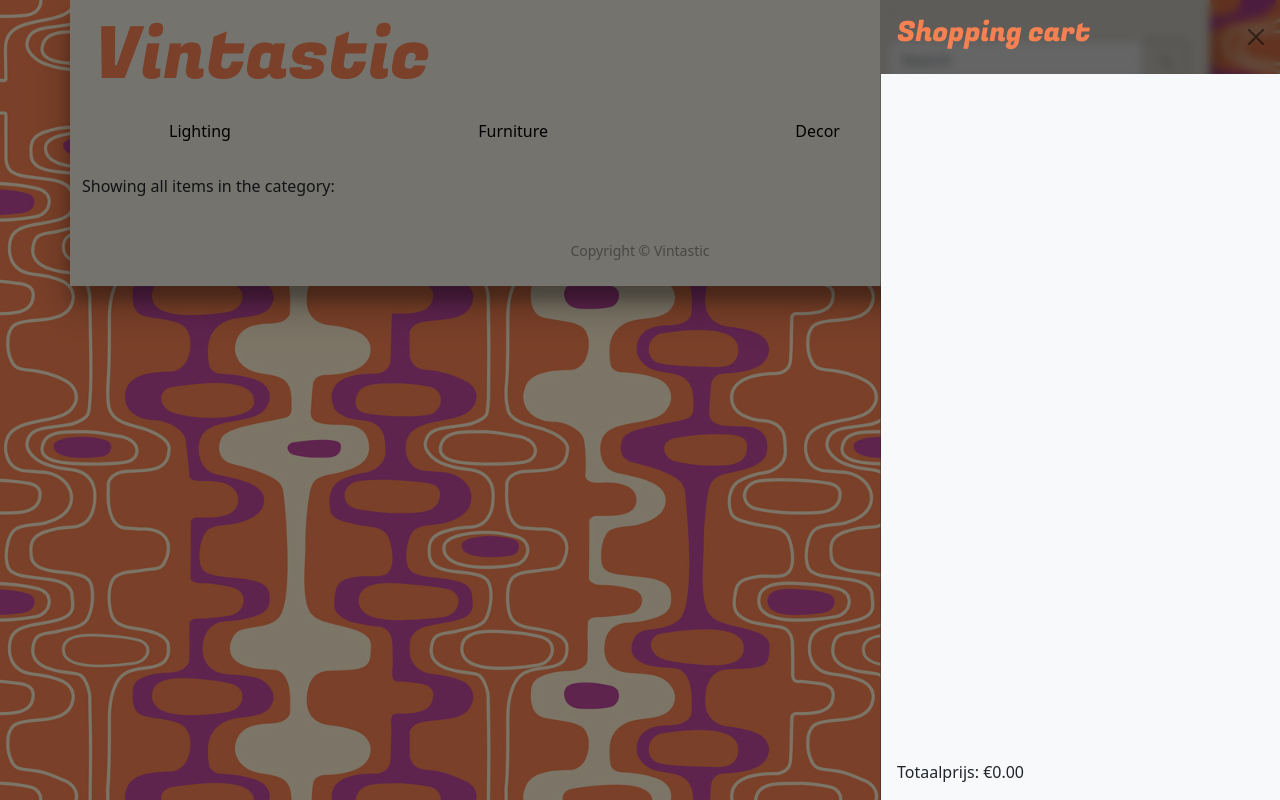
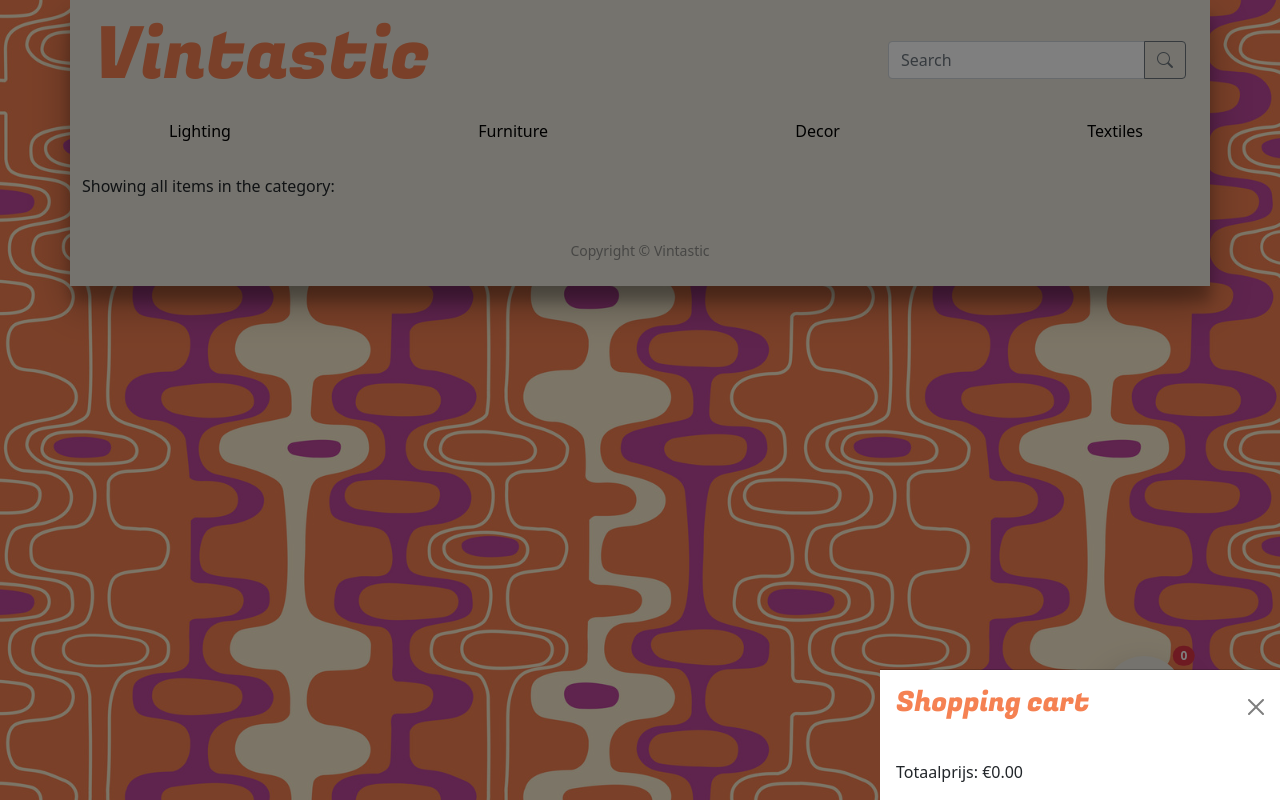
Before and after one commit to ArtificiallySmart/Webshop_OOP, a PHP site: page /category.html in a window 1280 px wide, after a click that opens the changed part. Run offline with PHP 8.4, Linux system fonts and the light colour scheme; some libraries are stand-ins or nearby versions.

Commit message:
styled the cart

```diff
--- a/assets/css/offcanvasCart.css
+++ b/assets/css/offcanvasCart.css
@@ -1,4 +1,6 @@
-.cart-list {
-  background-color: rgba(0, 0, 0, 0.2); /* Black w/opacity/see-through */
-  backdrop-filter: blur(5px);
+.offcanvas-bottom {
+  top: auto;
+  left: auto;
+  width: 400px;
+  height: auto;
 }
--- a/assets/js/components/offcanvasCart.js
+++ b/assets/js/components/offcanvasCart.js
@@ -1,12 +1,13 @@
 Vue.component("hidden-cart-list", {
 props: ["items", "totalprice"],
 template: `
-<div class="offcanvas offcanvas-end cart-list" tabindex="-1" id="offcanvasRight" aria-labelledby="offcanvasRightLabel">
+<div class="offcanvas offcanvas-bottom cart-list" tabindex="-1" id="offcanvasRight"
+    aria-labelledby="offcanvasRightLabel">
     <div class="offcanvas-header">
         <h3 id="offcanvasRightLabel" class="lobsterFont">Shopping cart</h3>
         <button type="button" class="btn-close text-reset" data-bs-dismiss="offcanvas" aria-label="Close"></button>
     </div>
-    <div class="offcanvas-body d-flex flex-column justify-content-between bg-light">
+    <div class="offcanvas-body d-flex flex-column justify-content-between bg-none">
         <ul class="list-group" style="overflow: auto;">
             <li v-for="item in items" :key="item.ID" class="list-group-item">
 
```
Also changed, not shown: README.md. Lines whose indentation alone changed are shown as unchanged.
